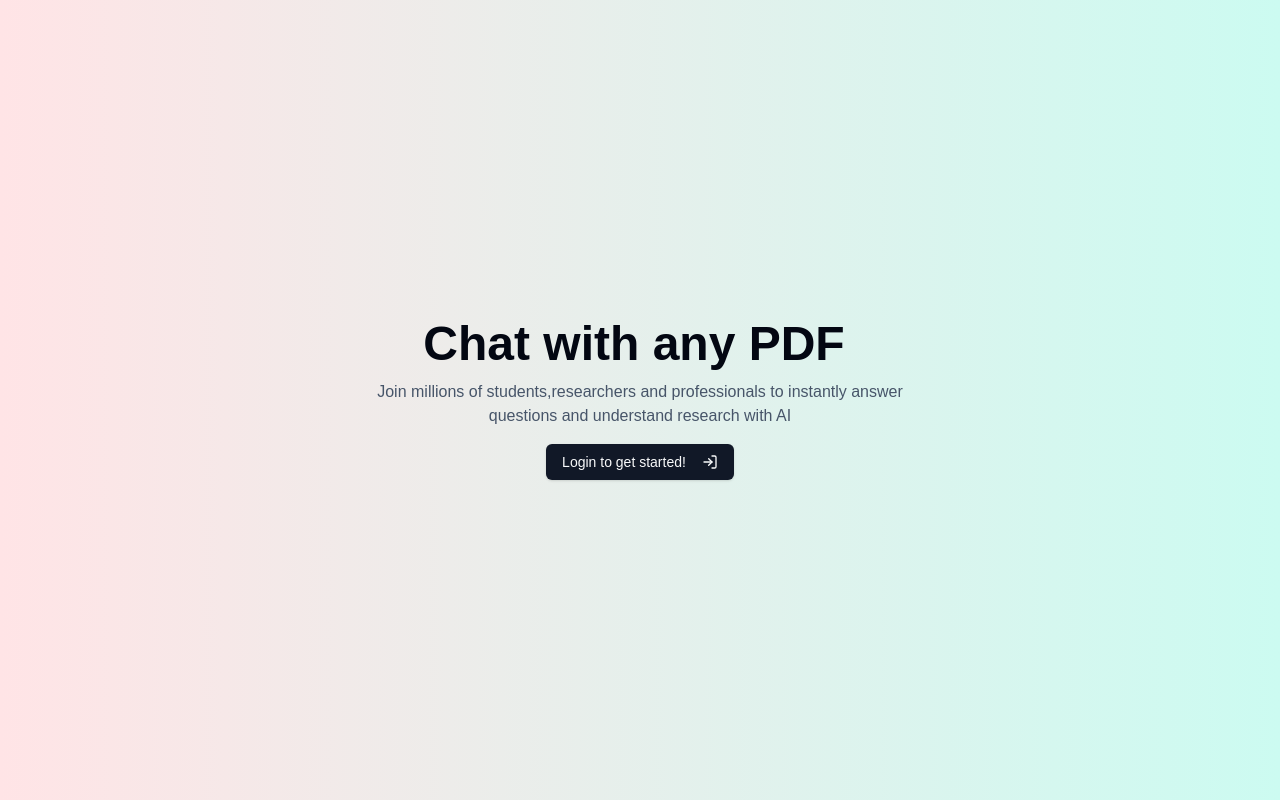
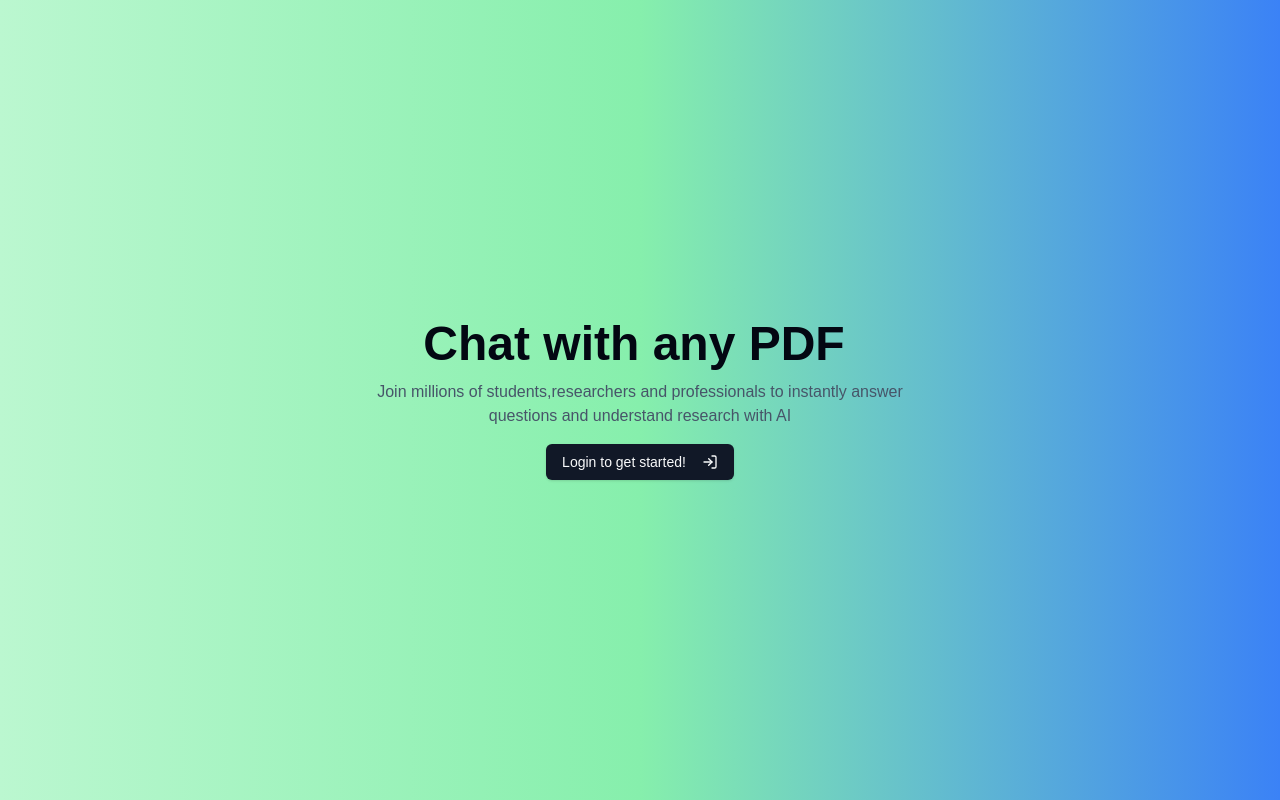
Before and after one commit to ALLTALE2027/Chat-with-pdf, a Next.js app: page / in a window 1280 px wide. Built offline with nearby package versions, Linux system fonts and the light colour scheme; no server answers.

Commit message:
changed the background color for homepage https://hypercolor.dev

```diff
--- a/src/app/page.tsx
+++ b/src/app/page.tsx
@@ -20,7 +20,7 @@ export default async function Home() {
   }
 
   return (
-    <div className="w-screen min-h-screen bg-gradient-to-r from-rose-100 to-teal-100">
+    <div className="w-screen min-h-screen bg-gradient-to-r from-green-200 via-green-300 to-blue-500">
       {/* this centre anything in dev */}
       <div className="absolute top-1/2 left-1/2 -translate-x-1/2 -translate-y-1/2">
         <div className="flex flex-col items-center text-center">
```
